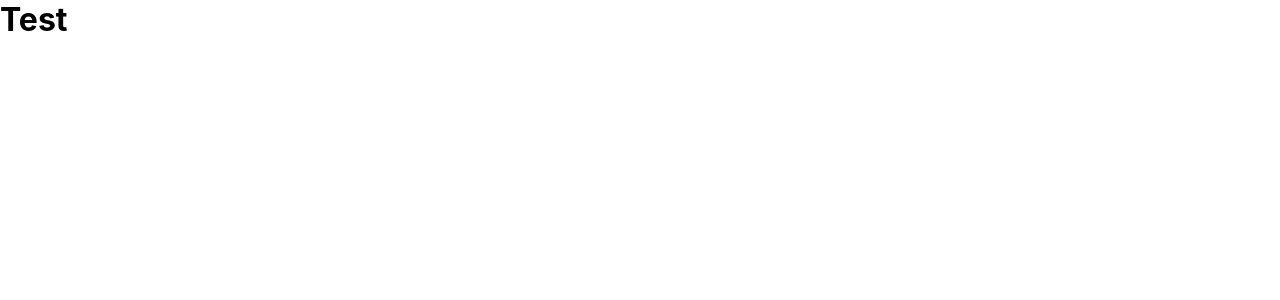
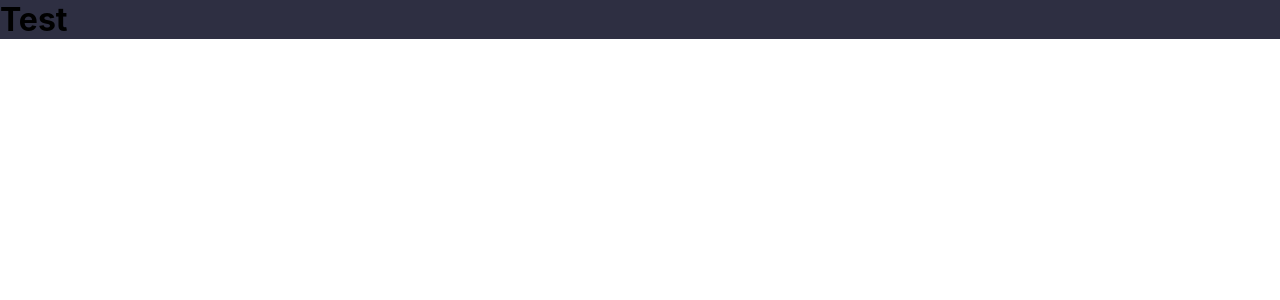
Before and after one commit to alsdede/lovely-Github, a Next.js app: page / in a window 1280 px wide. Shown: the top 300 px of the page. Built offline with nearby package versions, Linux system fonts and the light colour scheme.

Commit message:
add global theme

```diff
--- a/jest.config.js
+++ b/jest.config.js
@@ -2,6 +2,6 @@
   testEnvironment: 'jsdom',
   testPathIgnorePatterns: ['/node_modules/', '/.next/'],
   collectCoverage: true,
-  collectCoverageFrom: ['src/**/*.ts(x)'],
+  collectCoverageFrom: ['src/**/*.ts(x)?', '!src/**/stories.tsx'],
   setupFilesAfterEnv: ['<rootDir>/.jest/setup.ts']
 }
--- a/src/components/Main/index.tsx
+++ b/src/components/Main/index.tsx
@@ -1,7 +1,9 @@
+import * as S from './styles'
+
 const Main = () => (
-  <main>
+  <S.Container>
     <h1>Test</h1>
-  </main>
+  </S.Container>
 )
 
 export default Main
--- /dev/null
+++ b/src/components/Main/styles.ts
@@ -0,0 +1,7 @@
+import styled, { css } from 'styled-components'
+
+export const Container = styled.div`
+  ${({ theme }) => css`
+    background-color: ${theme.colors.darkGray};
+  `}
+`
--- a/src/pages/_app.tsx
+++ b/src/pages/_app.tsx
@@ -1,11 +1,13 @@
 import { AppProps } from 'next/app'
 import Head from 'next/head'
+import { ThemeProvider } from 'styled-components'
 
 import GlobalStyles from 'styles/global'
+import theme from 'styles/theme'
 
 function App({ Component, pageProps }: AppProps) {
   return (
-    <>
+    <ThemeProvider theme={theme}>
       <Head>
         <title>Lovelystay Challenge</title>
         <link rel="shortcut icon" href="/img/icon-512.png" />
@@ -18,7 +20,7 @@
       </Head>
       <GlobalStyles />
       <Component {...pageProps} />
-    </>
+    </ThemeProvider>
   )
 }
 
--- a/src/styles/global.ts
+++ b/src/styles/global.ts
@@ -1,4 +1,4 @@
-import { createGlobalStyle } from 'styled-components'
+import { createGlobalStyle, css } from 'styled-components'
 
 const GlobalStyles = createGlobalStyle`
 * {
@@ -7,16 +7,16 @@
   box-sizing: border-box;
 }
 
-html {
-  font-size: 62,5%;
-}
+${({ theme }) => css`
+  html {
+    font-size: 62.5%;
+  }
 
-html,body, #__next {
-  height: 100%;
-}
-body {
-  font-family: -apple-system, BlinkMacSystemFont, 'Segoe UI', Roboto, Oxygen, Ubuntu, Cantarell, 'Open Sans', 'Helvetica Neue', sans-serif;
-}
+  body {
+    font-family: ${theme.font.family};
+    font-size: ${theme.font.sizes.medium};
+  }
+`}
 `
 
 export default GlobalStyles
--- /dev/null
+++ b/src/styles/theme.ts
@@ -0,0 +1,48 @@
+export default {
+  grid: {
+    container: '130rem',
+    gutter: '3.2rem'
+  },
+  border: {
+    radius: '0.4rem'
+  },
+  font: {
+    family:
+      "-apple-system, BlinkMacSystemFont, 'Segoe UI', Roboto, Oxygen, Ubuntu, Cantarell, 'Open Sans', 'Helvetica Neue', sans-serif",
+    light: 300,
+    normal: 400,
+    bold: 600,
+    sizes: {
+      xsmall: '1.2rem',
+      small: '1.4rem',
+      medium: '1.6rem',
+      large: '1.8rem',
+      xlarge: '2.0rem',
+      xxlarge: '2.8rem'
+    }
+  },
+  colors: {
+    mainBg: '#06092B',
+    white: '#FAFAFA',
+    black: '#030517',
+    lightGray: '#EAEAEA',
+    gray: '#8F8F8F',
+    darkGray: '#2E2F42'
+  },
+  spacings: {
+    xxsmall: '0.8rem',
+    xsmall: '1.6rem',
+    small: '2.4rem',
+    medium: '3.2rem',
+    large: '4.0rem',
+    xlarge: '4.8rem',
+    xxlarge: '5.6rem'
+  },
+  layers: {
+    base: 10,
+    menu: 20,
+    overlay: 30,
+    modal: 40,
+    alwaysOnTop: 50
+  }
+}
```
Also changed, not shown: src/types/jest-styled-components.d.ts (added, +30 -0 lines), src/types/styled-components.d.ts (added, +9 -0 lines), .babelrc.
